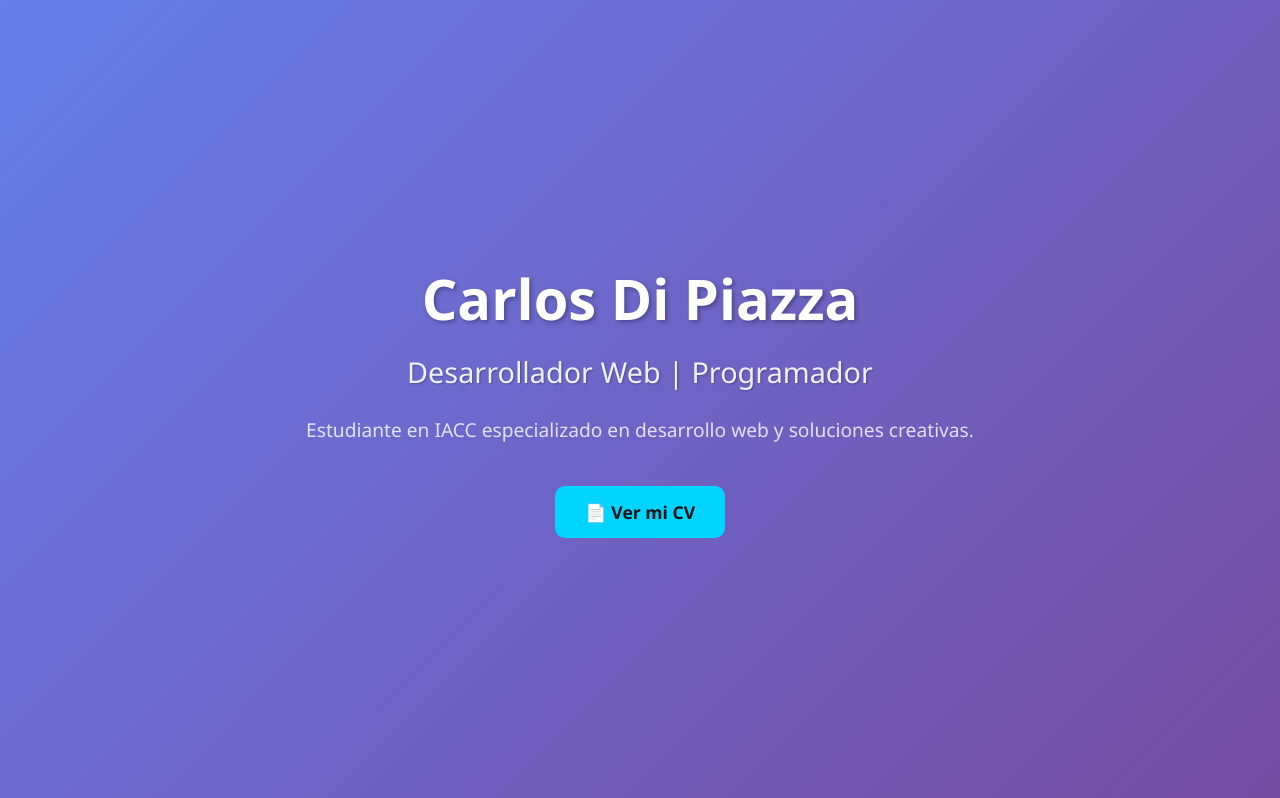
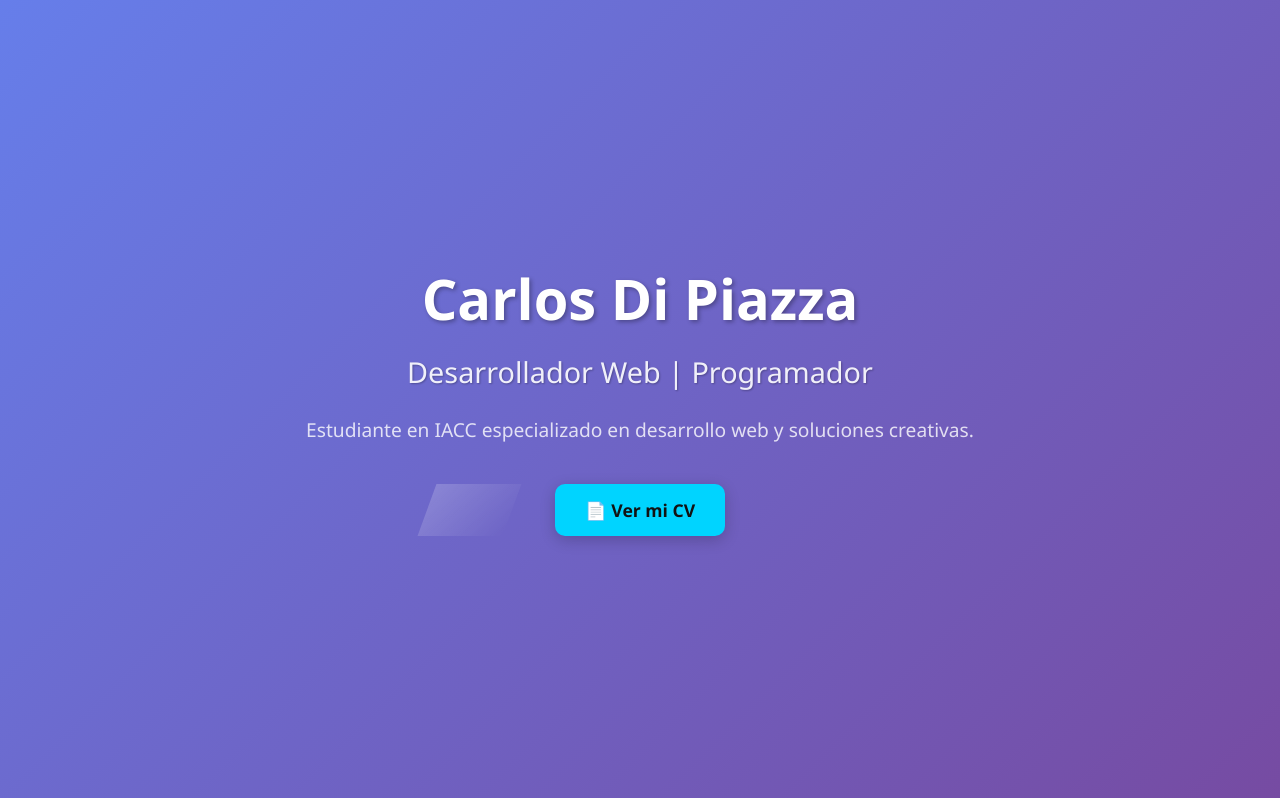
Before and after one commit to carlosdp521-hub/portafoliodecarlosdipiazza, a PHP site: page / in a window 1280 px wide. Shown: the part 53-851 px from the top of the page. Run offline with PHP 8.4, Linux system fonts and the light colour scheme; some web fonts are replaced.

Commit message:
Update estilo.css
Signed-off-by: carlosdp521-hub <carlosdp521@gmail.com>

```diff
--- a/css/estilo.css
+++ b/css/estilo.css
@@ -1,3 +1,43 @@
+/* Animación de flotación para el botón del CV */
+.cv-button {
+  position: relative;
+  animation: float 3s ease-in-out infinite;
+  box-shadow: 0 4px 15px rgba(0,0,0,0.2);
+}
+
+.cv-button:hover {
+  background-color: #009ecf;
+  transform: translateY(-5px) scale(1.05);
+  box-shadow: 0 8px 25px rgba(0,0,0,0.3);
+}
+
+/* Keyframes de flotación */
+@keyframes float {
+  0%, 100% {
+    transform: translateY(0);
+  }
+  50% {
+    transform: translateY(-6px);
+  }
+}
+
+/* Efecto de brillo sutil al pasar el cursor */
+.cv-button::after {
+  content: '';
+  position: absolute;
+  top: 0;
+  left: -75%;
+  width: 50%;
+  height: 100%;
+  background: linear-gradient(120deg, rgba(255,255,255,0.2), rgba(255,255,255,0));
+  transform: skewX(-20deg);
+  transition: all 0.5s ease;
+}
+
+.cv-button:hover::after {
+  left: 125%;
+}
+
 /* ===========================
    Reset básico
 =========================== */
```
